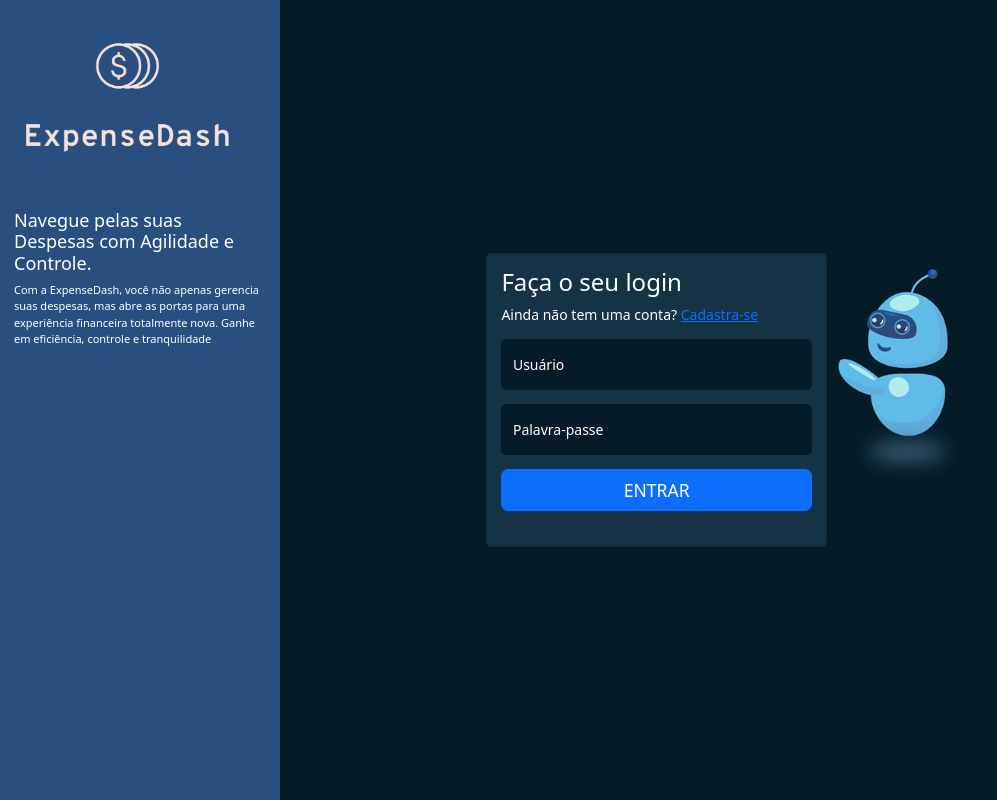
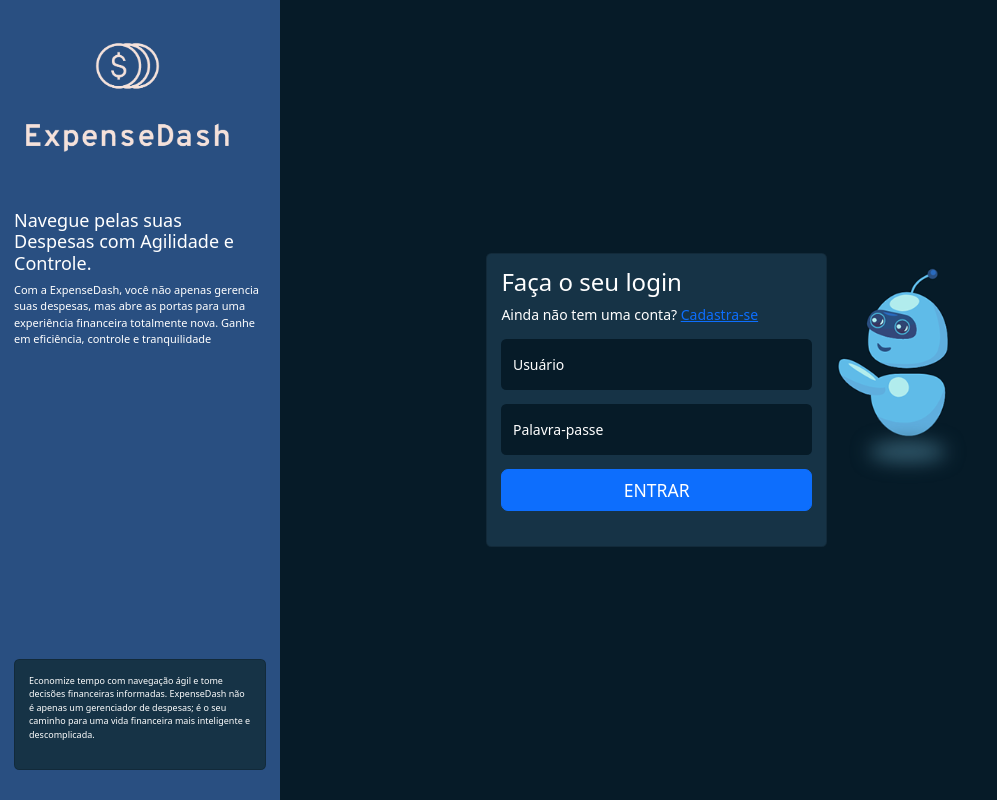
Before and after one commit to felixsakuayela/yourbills, a Django app: page /accounts/login/ in a window 1280 px wide. Shown: the whole page, without its empty margins (0-997 px from the left). Run offline with Django 4.2, Linux system fonts and the light colour scheme.

Commit message:
finalização da estilização da pag de login

```diff
--- a/static/css/styles.css
+++ b/static/css/styles.css
@@ -50,9 +50,8 @@ body{
 
 .title-format {font-size: 24px;}
 .apresentation {font-size: 18px;}
-.apre-p {
-    font-size: 11px;
-}
+.apre-p {font-size: 11px;}
+.card-p {font-size: 9px;}
 .labels-cor {
     background-color: #061B28;
     border: #061B28;
--- a/templates/account/sign_in.html
+++ b/templates/account/sign_in.html
@@ -18,6 +18,14 @@
                 <p class="apre-p">Com a ExpenseDash, você não apenas gerencia suas despesas, mas abre as portas para uma experiência financeira totalmente nova. Ganhe em eficiência, controle e tranquilidade</p>
 
 
+            </div>
+
+            <div style="margin: auto; padding-bottom: 30px;">
+                <div class="card" style="width: 18rem; ">
+                    <div class="card-body">
+                      <p class="card-p">Economize tempo com navegação ágil e tome decisões financeiras informadas. ExpenseDash não é apenas um gerenciador de despesas; é o seu caminho para uma vida financeira mais inteligente e descomplicada.</p>
+                    </div>
+                  </div>
             </div>
         </div>
 
```
